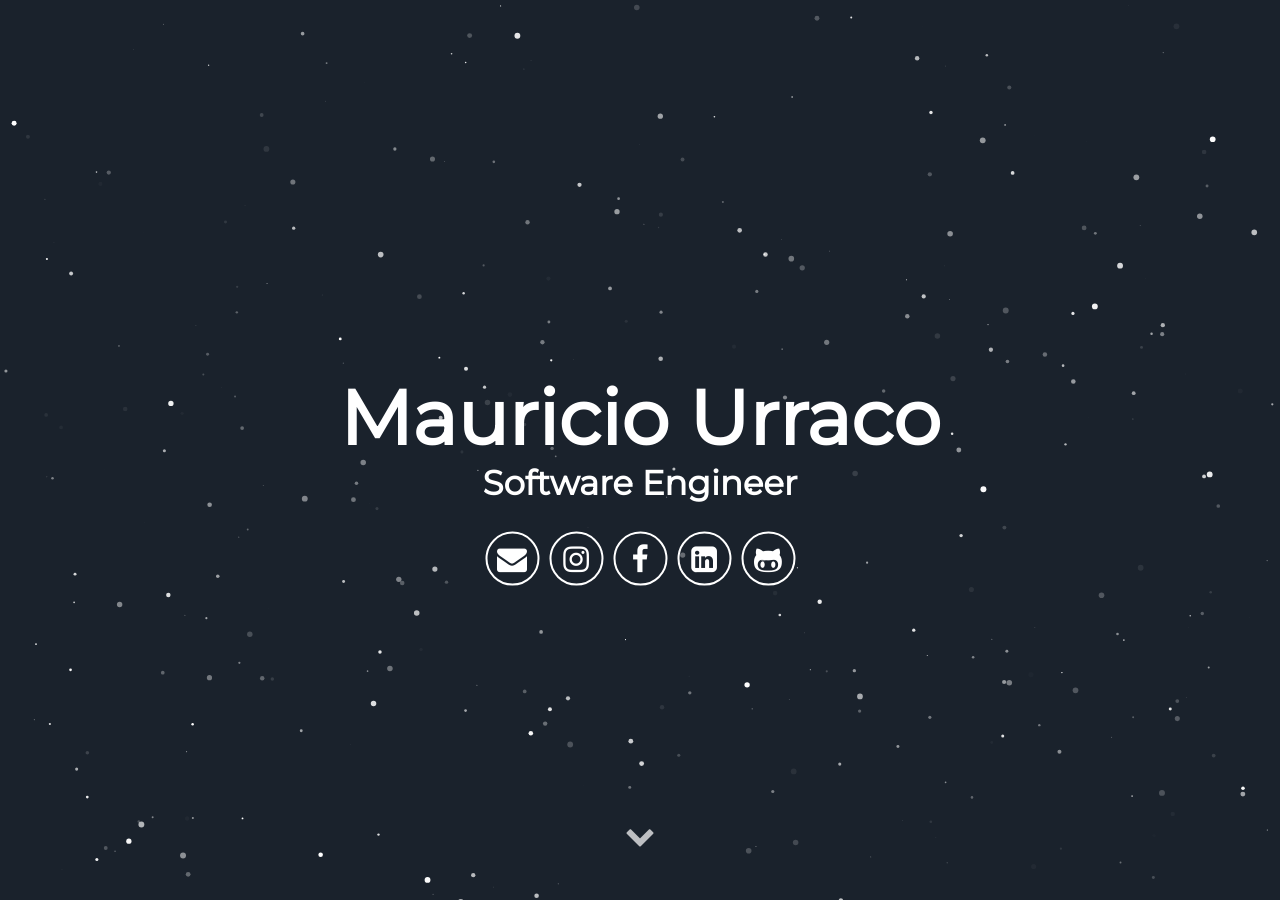
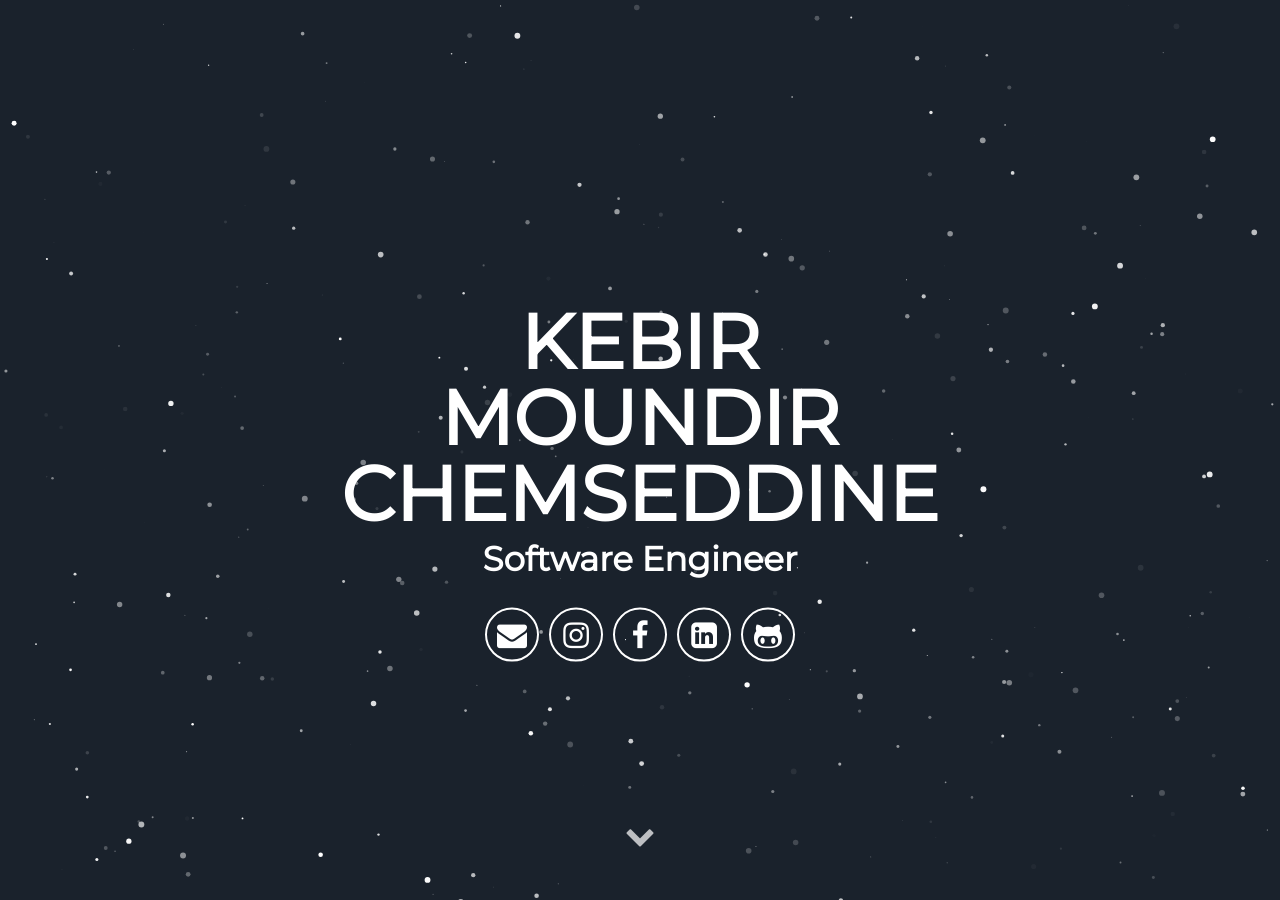
Before and after one commit to Mondirkb/blog, a Jekyll site: the page built from index.html, in a window 1280 px wide and 900 px high. Built offline with Jekyll 4.4.1, drawn with Linux system fonts in a browser that asks for light colours; some web fonts are replaced.

Commit message:
Update _config.yml

```diff
--- a/_config.yml
+++ b/_config.yml
@@ -1,11 +1,11 @@
 # Site settings
-title: Mauricio Urraco
+title: KEBIR MOUNDIR CHEMSEDDINE
 description: Jekyll Theme Minimal Resume
-# baseurl: "" # the subpath of your site, e.g. /blog
-# url: "localhost:3000" # the base hostname & protocol for your site e.g. http://willianjusten.com.br
+baseurl: /blog # the subpath of your site, e.g. /blog
+url:  http://mondirkb.github.io
 
 # User settings
-username: Mauricio Urraco
+username: KEBIR MOUNDIR CHEMSEDDINE
 user_description: I\'m a nomad Software Engineer, always searching for the next challenge; no task is too scary nor too difficult. Lately I have been immersed in the <b>crypto-world</b> working for Radix, a London based startup trying to create the next massive scalable DLT. I'm one of the two guys behind all the JS related stuff.
 user_title: Software Engineer
 email: mauriurraco@gmail.com
```
